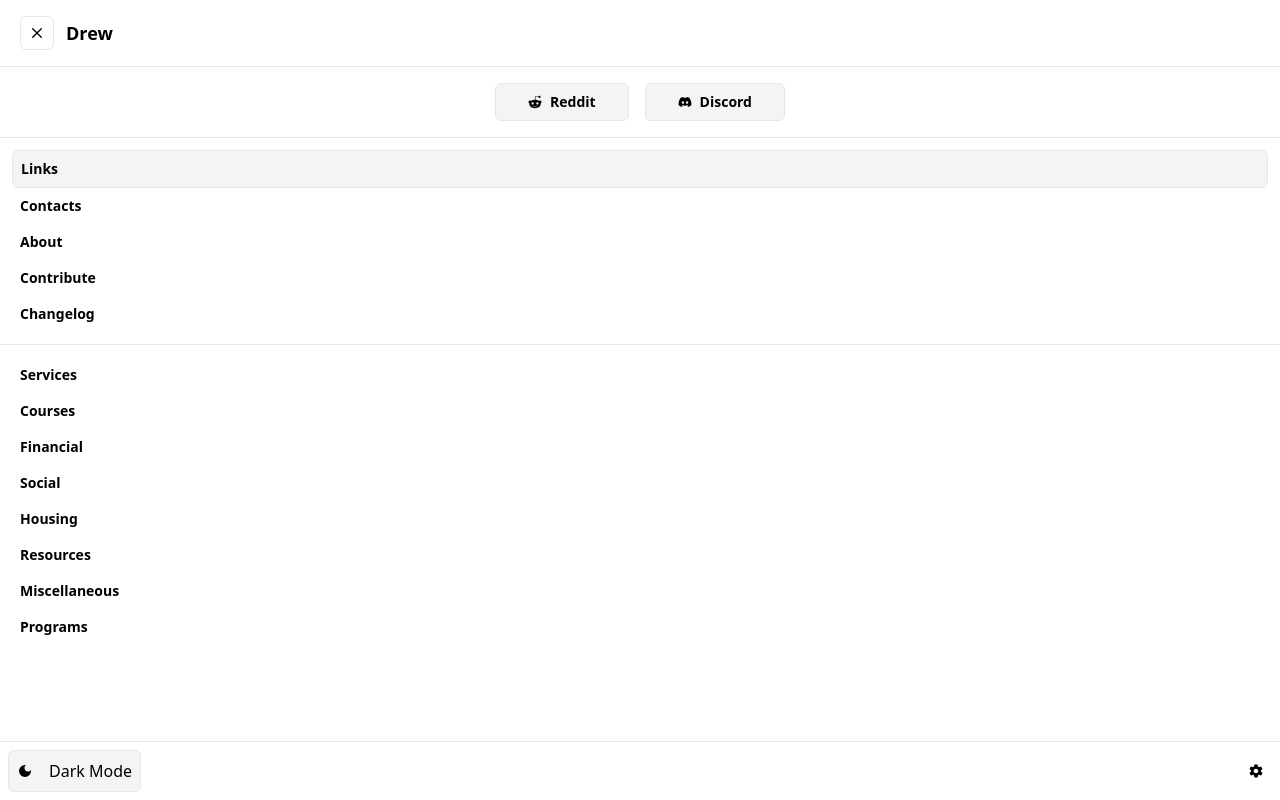
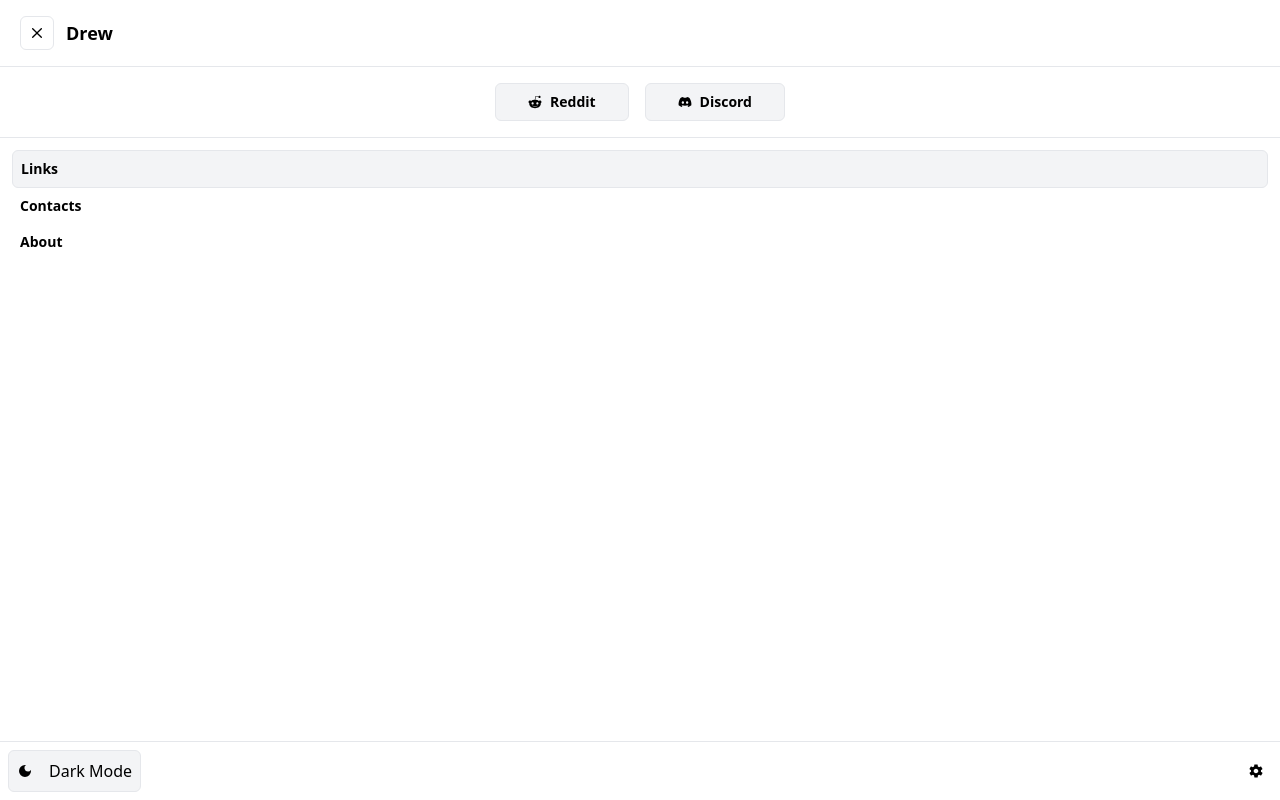
Before and after one commit to kentezrabetita/csu-drew, a Next.js app: page / in a window 1280 px wide. Both pictures are taken after a click on the button 37 px from the left and 33 px from the top of the page. Shown: the top 800 px of the page. Built offline with nearby package versions, Linux system fonts and the light colour scheme.

Commit message:
✨ remove content when sidebar is open

```diff
--- a/common/components/header.tsx
+++ b/common/components/header.tsx
@@ -6,7 +6,7 @@ import { IoMdSettings } from 'react-icons/io';
 
 import Link from 'next/link';
 
-const Header = () => {
+const Header = ({ handleShowContent }: { handleShowContent: Function }) => {
   const [showMenu, setShowMenu] = useState(false);
 
   return (
@@ -18,7 +18,10 @@ const Header = () => {
       >
         <div className='flex items-center space-x-3'>
           <button
-            onClick={() => setShowMenu(!showMenu)}
+            onClick={() => {
+              handleShowContent(showMenu);
+              setShowMenu(!showMenu);
+            }}
             className='p-2 border rounded-md'
           >
             <FaGripLines />
@@ -37,12 +40,15 @@ const Header = () => {
 
       {/* MOBILE HIDDEN MENU */}
       {showMenu && (
-        <header className='container sticky top-0 left-0 right-0 z-10 h-screen mx-auto overflow-auto bg-white'>
-          <div className='absolute top-0 left-0 block w-full bg-white '>
+        <header className='container mx-auto overflow-y-hidden bg-white'>
+          <div className='w-full overflow-hidden bg-white '>
             <div className='flex flex-row justify-between p-4 px-5 border-b'>
               <div className='flex items-center space-x-3'>
                 <button
-                  onClick={() => setShowMenu(!showMenu)}
+                  onClick={() => {
+                    handleShowContent(showMenu);
+                    setShowMenu(!showMenu);
+                  }}
                   className='p-2 border rounded-md'
                 >
                   <CgClose />
@@ -50,7 +56,7 @@ const Header = () => {
                 <span className='text-lg font-bold'>Drew</span>
               </div>
             </div>
-            <div className='flex flex-col h-screen'>
+            <div className='flex flex-col'>
               <div className='flex flex-row justify-center w-full p-4 space-x-4 border-b'>
                 <Link
                   target={'_blank'}
@@ -69,7 +75,7 @@ const Header = () => {
                   <span>Discord</span>
                 </Link>
               </div>
-              <div className='p-3 border-b'>
+              <div className='p-3'>
                 <ul className='text-sm font-bold'>
                   <li className='p-2 bg-gray-100 border rounded-md'>
                     <Link href={'/'}>Links</Link>
@@ -79,40 +85,6 @@ const Header = () => {
                   </li>
                   <li className='p-2'>
                     <Link href={'/about'}>About</Link>
-                  </li>
-                  <li className='p-2'>
-                    <Link href={'/contribute'}>Contribute</Link>
-                  </li>
-                  <li className='p-2'>
-                    <Link href={'/changelog'}>Changelog</Link>
-                  </li>
-                </ul>
-              </div>
-              <div className='p-3 pb-40'>
-                <ul className='text-sm font-bold'>
-                  <li className='p-2'>
-                    <Link href={'/services'}>Services</Link>
-                  </li>
-                  <li className='p-2'>
-                    <Link href={'/courses'}>Courses</Link>
-                  </li>
-                  <li className='p-2'>
-                    <Link href={'/financial'}>Financial</Link>
-                  </li>
-                  <li className='p-2'>
-                    <Link href={'/social'}>Social</Link>
-                  </li>
-                  <li className='p-2'>
-                    <Link href={'/housing'}>Housing</Link>
-                  </li>
-                  <li className='p-2'>
-                    <Link href={'/resources'}>Resources</Link>
-                  </li>
-                  <li className='p-2'>
-                    <Link href={'/miscellaneous'}>Miscellaneous</Link>
-                  </li>
-                  <li className='p-2'>
-                    <Link href={'/programs'}>Programs</Link>
                   </li>
                 </ul>
               </div>
--- a/common/content/home.tsx
+++ b/common/content/home.tsx
@@ -3,7 +3,7 @@ import Link from 'next/link';
 
 const HomeContent = () => {
   return (
-    <div className='container flex flex-col p-4 px-5 pb-10 space-y-10'>
+    <div className='container relative flex flex-col p-4 px-5 pb-10 space-y-10'>
       {/* Services Section */}
       <section>
         <div className='flex flex-col space-y-3'>
--- a/common/layouts/main.tsx
+++ b/common/layouts/main.tsx
@@ -1,13 +1,23 @@
-import React from 'react';
+import React, { useState } from 'react';
 import Header from '../components/header';
 import Footer from '../components/footer';
 
 const MainLayout = ({ children }: { children: React.ReactNode }) => {
+  const [showContent, setShowContent] = useState(true);
+
+  const handleShowContent = (data: boolean) => {
+    setShowContent(data);
+  };
+
   return (
     <>
-      <Header />
-      <main className='relative'>{children}</main>
-      <Footer />
+      <Header handleShowContent={handleShowContent} />
+      {showContent && (
+        <>
+          <main className='relative'>{children}</main>
+          <Footer />
+        </>
+      )}
     </>
   );
 };
```
